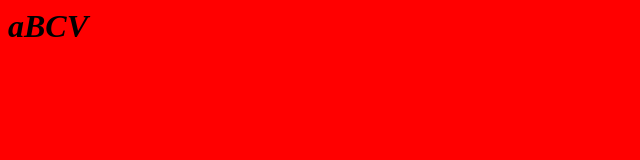
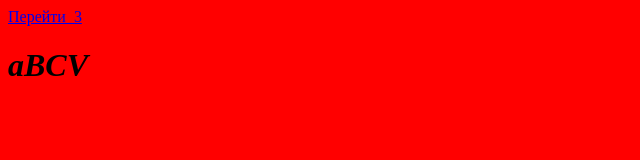
Before and after one commit to Leafy5/aldwq, a plain HTML site: page index_2.html in a window 1280 px wide. Shown: the whole page, without its empty margins (0-640 px from the left). Drawn offline with Linux system fonts and the light colour scheme.

Commit message:
Update index_2.html

```diff
--- a/index_2.html
+++ b/index_2.html
@@ -4,5 +4,7 @@
   <title>Пример веб-страницы</title>
  </head>
 <body>
+  <a href="index.html>Перейти_1</a>
+           <a href="index_3.html>Перейти_3</a>
 <h1><i>aBCV</i></h1>
 </body>
```
